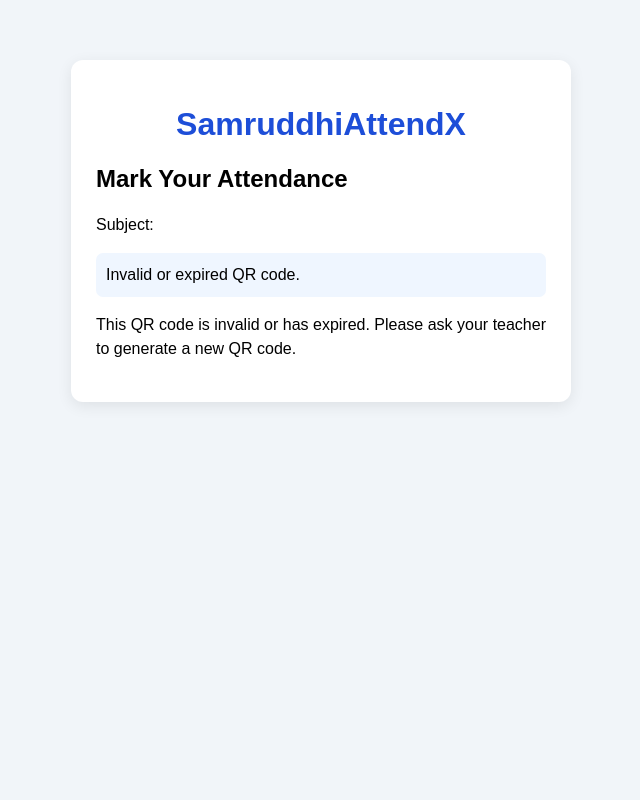
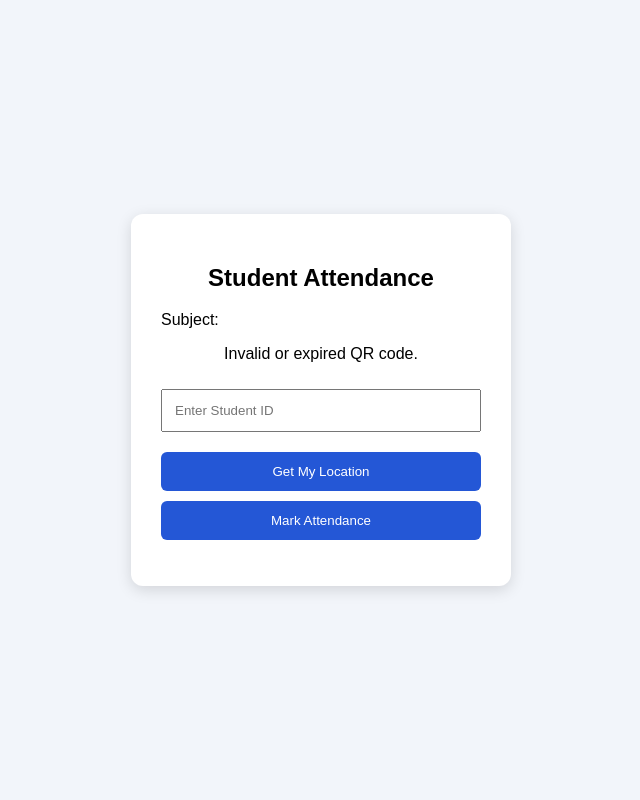
Before and after one commit to samruddhidhunde-ctrl/Smart_QR_Attendance, a Flask app: page /student in a window 1280 px wide. Shown: the whole page, without its empty margins (319-959 px from the left). Run offline with Flask 3, Linux system fonts and the light colour scheme.

Commit message:
Refactor student attendance HTML template
Updated the student attendance HTML template with improved layout and styling. Adjusted the form structure and added location handling functionality.

```diff
--- a/templates/student.html
+++ b/templates/student.html
@@ -1,154 +1,105 @@
 
 <!DOCTYPE html>
-<html lang="en">
+<html>
 <head>
-    <meta charset="UTF-8">
-    <meta name="viewport" content="width=device-width, initial-scale=1.0">
-    <title>Student Attendance | SamruddhiAttendX</title>
+    <title>Student Attendance</title>
+    <meta name="viewport" content="width=device-width, initial-scale=1">
     <style>
         body {
             font-family: Arial, sans-serif;
-            background: #f1f5f9;
+            background: #f2f5fa;
+            display: flex;
+            justify-content: center;
+            align-items: center;
+            min-height: 100vh;
             margin: 0;
-            padding: 20px;
         }
         .container {
-            max-width: 450px;
-            margin: 40px auto;
-            padding: 25px;
             background: white;
+            padding: 30px;
             border-radius: 12px;
-            box-shadow: 0 4px 15px #00000015;
+            width: 320px;
+            box-shadow: 0 4px 15px #0002;
         }
-        h1 {
-            color: #1d4ed8;
-            text-align: center;
-        }
-        p {
-            line-height: 1.5;
-        }
-        input, button {
+        h2 { text-align: center; }
+        input {
             width: 100%;
+            padding: 12px;
+            margin: 10px 0;
             box-sizing: border-box;
-            padding: 12px;
-            margin-top: 12px;
-            border-radius: 7px;
-            font-size: 16px;
-        }
-        input {
-            border: 1px solid #cbd5e1;
         }
         button {
+            width: 100%;
+            padding: 12px;
+            margin-top: 10px;
+            background: #2457d6;
+            color: white;
             border: none;
-            background: #2563eb;
-            color: white;
+            border-radius: 6px;
             cursor: pointer;
         }
-        button:disabled {
-            background: #94a3b8;
-            cursor: not-allowed;
-        }
-        .message {
-            background: #eff6ff;
-            padding: 10px;
-            border-radius: 7px;
-            overflow-wrap: anywhere;
-        }
-        .status {
-            font-size: 14px;
-            color: #475569;
-        }
+        .message { text-align: center; }
     </style>
 </head>
 <body>
     <div class="container">
-        <h1>SamruddhiAttendX</h1>
-        <h2>Mark Your Attendance</h2>
+        <h2>Student Attendance</h2>
+
         <p>Subject: {{ subject }}</p>
 
         {% if message %}
             <p class="message">{{ message }}</p>
         {% endif %}
 
-        {% if valid %}
-        <p>Enter the Student ID you received during registration.</p>
-        <p class="status">
-            Your location must be within 50 metres of the location
-            selected by the teacher.
-        </p>
-
-        <form id="attendanceForm" method="POST">
+        {% if not valid %}
+            <form method="POST" action="{{ url_for('student') }}">
                 <input type="hidden" name="token" value="{{ token }}">
 
-            <label for="student_id">Student ID</label>
                 <input
                     type="text"
-                id="student_id"
                     name="student_id"
-                placeholder="Example: STU0001"
+                    placeholder="Enter Student ID"
                     required
                 >
 
-            <input type="hidden" id="latitude" name="latitude">
-            <input type="hidden" id="longitude" name="longitude">
+                <input type="hidden" name="latitude" id="latitude">
+                <input type="hidden" name="longitude" id="longitude">
 
-            <button type="button" id="locationButton">
-                Get My Current Location
+                <button type="button" onclick="getLocation()">
+                    Get My Location
                 </button>
 
-            <p id="locationStatus" class="status">
-                Allow location access when your browser asks.
-            </p>
-
-            <button type="submit" id="submitButton" disabled>
+                <button type="submit">
                     Mark Attendance
                 </button>
             </form>
+            <p id="locationStatus"></p>
+        {% endif %}
+    </div>
 
     <script>
-            const locationButton =
-                document.getElementById("locationButton");
-            const submitButton =
-                document.getElementById("submitButton");
-            const locationStatus =
-                document.getElementById("locationStatus");
-            const latitudeInput =
-                document.getElementById("latitude");
-            const longitudeInput =
-                document.getElementById("longitude");
+        function getLocation() {
+            const status = document.getElementById("locationStatus");
 
-            locationButton.addEventListener("click", function () {
             if (!navigator.geolocation) {
-                    locationStatus.textContent =
-                        "Your browser does not support location access.";
+                status.textContent = "Location is not supported by this browser.";
                 return;
             }
 
-                locationButton.disabled = true;
-                locationStatus.textContent =
-                    "Getting your location. Please wait...";
+            status.textContent = "Getting your location...";
 
             navigator.geolocation.getCurrentPosition(
-                    function (position) {
-                        latitudeInput.value =
+                function(position) {
+                    document.getElementById("latitude").value =
                         position.coords.latitude;
-                        longitudeInput.value =
+
+                    document.getElementById("longitude").value =
                         position.coords.longitude;
 
-                        locationStatus.textContent =
-                            "Location received. You can now mark attendance.";
-                        submitButton.disabled = false;
-                        locationButton.disabled = false;
+                    status.textContent = "Location captured successfully. Now mark attendance.";
                 },
-                    function (error) {
-                        latitudeInput.value = "";
-                        longitudeInput.value = "";
-                        submitButton.disabled = true;
-                        locationButton.disabled = false;
-
-                        locationStatus.textContent =
-                            "Could not get location. Allow location permission " +
-                            "in your browser and try again.";
+                function(error) {
+                    status.textContent = "Unable to get location. Please allow location permission and try again.";
                 },
                 {
                     enableHighAccuracy: true,
@@ -156,24 +107,7 @@
                     maximumAge: 0
                 }
             );
-            });
-
-            document.getElementById("attendanceForm")
-                .addEventListener("submit", function (event) {
-                    if (!latitudeInput.value ||
-                        !longitudeInput.value) {
-                        event.preventDefault();
-                        locationStatus.textContent =
-                            "Please get your current location first.";
         }
-                });
     </script>
-        {% else %}
-        <p>
-            This QR code is invalid or has expired.
-            Please ask your teacher to generate a new QR code.
-        </p>
-        {% endif %}
-    </div>
 </body>
 </html>
```
Lines whose indentation alone changed are shown as unchanged.
